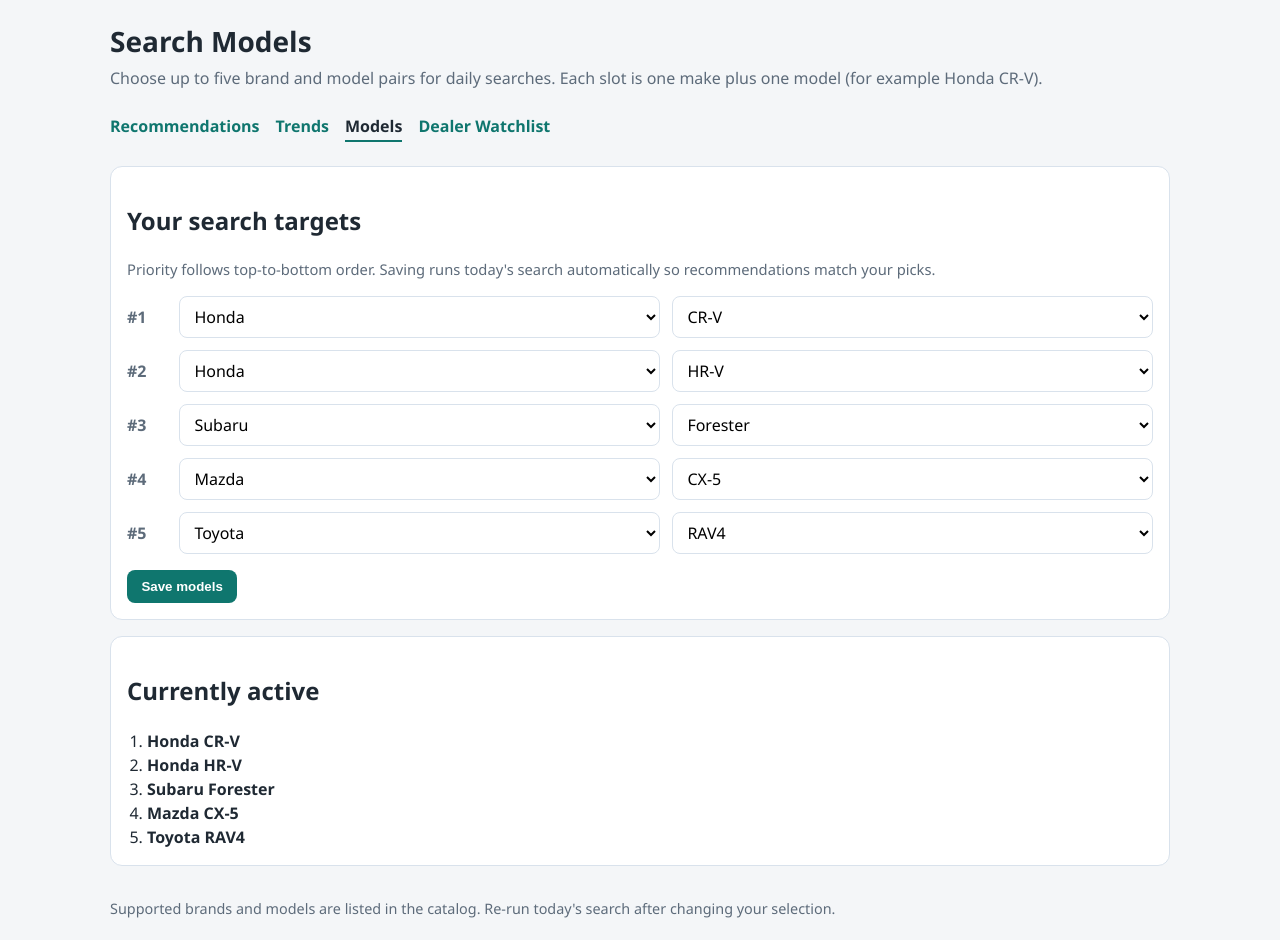
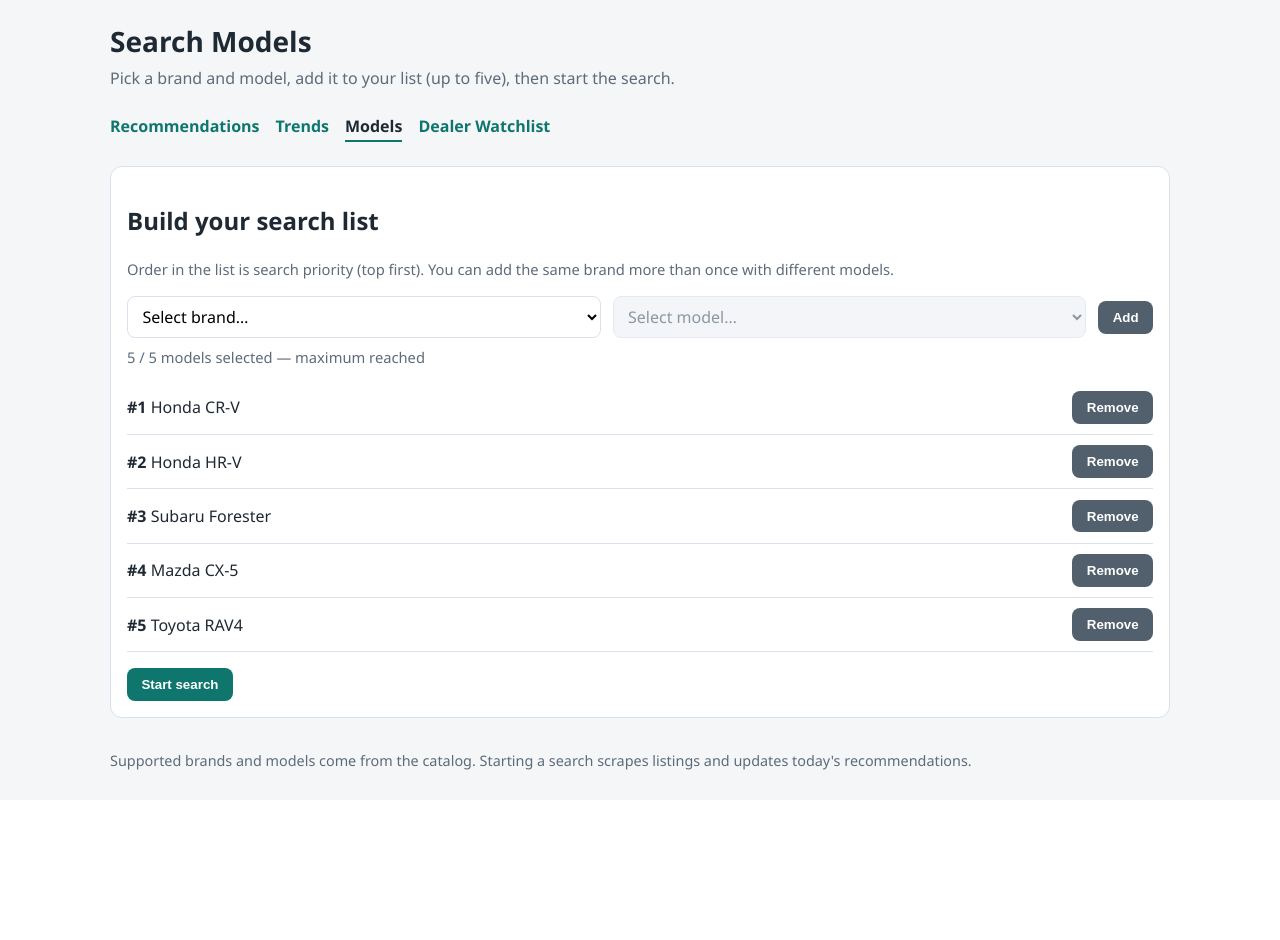
Before and after one commit to wanghuimail/used-car-hunter, a FastAPI app: page /models in a window 1280 px wide. After the commit the page ends 770 px from the top, so only its background shows below. Run offline with FastAPI, Linux system fonts and the light colour scheme.

Commit message:
Redesign Models page with add-to-list flow and separate Start search button.
Co-authored-by: Cursor <cursoragent@cursor.com>

```diff
--- a/web/app.py
+++ b/web/app.py
@@ -84,23 +84,6 @@ def _catalog_for_picker() -> list[dict]:
     ]
 
 
-def _model_picker_slots() -> list[dict]:
-    selection = get_model_selection()
-    slots: list[dict] = []
-    for index in range(5):
-        if index < len(selection):
-            slots.append(
-                {
-                    "index": index + 1,
-                    "make": selection[index]["make"],
-                    "model": selection[index]["model"],
-                }
-            )
-        else:
-            slots.append({"index": index + 1, "make": "", "model": ""})
-    return slots
-
-
 @asynccontextmanager
 async def lifespan(_: FastAPI):
     init_db()
@@ -174,6 +157,11 @@ def _nearest_snapshot(target: str, available: list[str]) -> str | None:
     return nearest_snapshot_on_or_before(target, available)
 
 
+def _schedule_search(background_tasks: BackgroundTasks) -> RedirectResponse:
+    background_tasks.add_task(_run_snapshot_job)
+    return RedirectResponse("/?search_started=1", status_code=303)
+
+
 @app.get("/", response_class=HTMLResponse)
 async def home(request: Request, selected: str | None = None, snapshot_date: str | None = None):
     today = date.today().isoformat()
@@ -222,27 +210,19 @@ async def home(request: Request, selected: str | None = None, snapshot_date: str
 
 @app.get("/models", response_class=HTMLResponse)
 async def models_page(request: Request):
-    active_models = [
-        {
-            "key": model["key"],
-            "label": format_model_label(model),
-        }
-        for model in sorted(get_models(), key=lambda item: item["priority"])
-    ]
     return templates.TemplateResponse(
         request,
         "models.html",
         {
             "catalog": get_model_catalog(),
             "catalog_json": json.dumps(_catalog_for_picker()),
-            "slots": _model_picker_slots(),
-            "active_models": active_models,
+            "selection_json": json.dumps(get_model_selection()),
         },
     )
 
 
-@app.post("/models/save")
-async def save_models(request: Request, background_tasks: BackgroundTasks):
+@app.post("/models/search")
+async def search_models(request: Request, background_tasks: BackgroundTasks):
     form = await request.form()
     submitted: list[dict[str, str]] = []
     for index in range(5):
@@ -252,10 +232,16 @@ async def save_models(request: Request, background_tasks: BackgroundTasks):
             submitted.append({"make": make, "model": model})
 
     validated = validate_model_selection(submitted)
-    if validated:
-        save_model_selection(validated)
-        return _schedule_search(background_tasks)
-    return RedirectResponse("/models", status_code=303)
+    if not validated:
+        return RedirectResponse("/models", status_code=303)
+
+    save_model_selection(validated)
+    return _schedule_search(background_tasks)
+
+
+@app.post("/models/save")
+async def save_models_legacy(request: Request, background_tasks: BackgroundTasks):
+    return await search_models(request, background_tasks)
 
 
 @app.get("/trends", response_class=HTMLResponse)
@@ -338,11 +324,6 @@ async def run_api(background_tasks: BackgroundTasks) -> JSONResponse:
     return JSONResponse({"status": "started"})
 
 
-def _schedule_search(background_tasks: BackgroundTasks) -> RedirectResponse:
-    background_tasks.add_task(_run_snapshot_job)
-    return RedirectResponse("/?search_started=1", status_code=303)
-
-
 def _normalize(value: str) -> str:
     return "".join(ch.lower() for ch in value if ch.isalnum())
 
--- a/web/static/models.js
+++ b/web/static/models.js
@@ -1,13 +1,32 @@
 (function () {
   const catalog = window.MODEL_CATALOG || [];
-  const maxSlots = 5;
+  const maxModels = 5;
+  const selections = Array.isArray(window.MODEL_SELECTION)
+    ? window.MODEL_SELECTION.map((item) => ({
+        make: item.make,
+        model: item.model,
+      }))
+    : [];
+
+  const makeSelect = document.getElementById("make-select");
+  const modelSelect = document.getElementById("model-select");
+  const addBtn = document.getElementById("add-model-btn");
+  const listEl = document.getElementById("selected-models-list");
+  const emptyEl = document.getElementById("selected-models-empty");
+  const countEl = document.getElementById("selection-count");
+  const searchBtn = document.getElementById("search-btn");
+  const form = document.getElementById("model-search-form");
 
   function modelsForMake(make) {
     const brand = catalog.find((item) => item.make === make);
     return brand ? brand.models : [];
   }
 
-  function fillModelSelect(modelSelect, make, selectedModel) {
+  function pairKey(make, model) {
+    return `${make}|${model}`;
+  }
+
+  function fillModelSelect(make) {
     modelSelect.innerHTML = "";
     const placeholder = document.createElement("option");
     placeholder.value = "";
@@ -24,66 +43,64 @@
       const option = document.createElement("option");
       option.value = model.name;
       option.textContent = model.name;
-      if (model.name === selectedModel) {
-        option.selected = true;
-      }
       modelSelect.appendChild(option);
     }
   }
 
-  function initRow(row) {
-    const makeSelect = row.querySelector(".make-select");
-    const modelSelect = row.querySelector(".model-select");
-    const selectedModel = modelSelect.dataset.selected || "";
+  function renderList() {
+    listEl.innerHTML = "";
+    selections.forEach((item, index) => {
+      const li = document.createElement("li");
+      li.innerHTML = `
+        <span><strong>#${index + 1}</strong> ${item.make} ${item.model}</span>
+        <button type="button" class="secondary remove-model-btn" data-index="${index}">Remove</button>
+      `;
+      listEl.appendChild(li);
+    });
 
-    fillModelSelect(modelSelect, makeSelect.value, selectedModel);
+    const hasItems = selections.length > 0;
+    listEl.hidden = !hasItems;
+    emptyEl.hidden = hasItems;
+    countEl.textContent = `${selections.length} / ${maxModels} models selected`;
 
-    makeSelect.addEventListener("change", () => {
-      fillModelSelect(modelSelect, makeSelect.value, "");
-    });
+    const atMax = selections.length >= maxModels;
+    addBtn.disabled = atMax;
+    searchBtn.disabled = selections.length === 0;
+    if (atMax) {
+      countEl.textContent += " — maximum reached";
+    }
   }
 
-  function init() {
-    document.querySelectorAll(".model-picker-row").forEach(initRow);
-
-    const form = document.getElementById("model-selection-form");
-    if (!form) {
+  function addSelection() {
+    const make = makeSelect.value.trim();
+    const model = modelSelect.value.trim();
+    if (!make || !model) {
+      window.alert("Choose both a brand and a model before adding.");
+      return;
+    }
+    if (selections.length >= maxModels) {
+      window.alert(`You can add up to ${maxModels} models.`);
+      return;
+    }
+    if (selections.some((item) => pairKey(item.make, item.model) === pairKey(make, model))) {
+      window.alert(`${make} ${model} is already in your list.`);
       return;
     }
 
-    form.addEventListener("submit", (event) => {
-      const pairs = [];
-      const seen = new Set();
-
-      document.querySelectorAll(".model-picker-row").forEach((row) => {
-        const make = row.querySelector(".make-select").value.trim();
-        const model = row.querySelector(".model-select").value.trim();
-        if (!make || !model) {
-          return;
-        }
-        const key = `${make}|${model}`;
-        if (seen.has(key)) {
-          return;
-        }
-        seen.add(key);
-        pairs.push({ make, model });
-      });
-
-      if (pairs.length === 0) {
-        event.preventDefault();
-        window.alert("Choose at least one brand and model.");
-        return;
+    selections.push({ make, model });
+    renderList();
+    modelSelect.value = "";
   }
 
-      if (pairs.length > maxSlots) {
-        event.preventDefault();
-        window.alert(`You can select up to ${maxSlots} models.`);
-        return;
+  function removeSelection(index) {
+    selections.splice(index, 1);
+    renderList();
   }
 
+  function writeHiddenFields() {
     const container = document.getElementById("selection-hidden-fields");
     container.innerHTML = "";
-      pairs.forEach((pair, index) => {
+    selections.forEach((pair, index) => {
       const makeInput = document.createElement("input");
       makeInput.type = "hidden";
       makeInput.name = `make_${index}`;
@@ -96,6 +113,37 @@
       modelInput.value = pair.model;
       container.appendChild(modelInput);
     });
+  }
+
+  function init() {
+    if (!makeSelect || !form) {
+      return;
+    }
+
+    fillModelSelect(makeSelect.value);
+    renderList();
+
+    makeSelect.addEventListener("change", () => {
+      fillModelSelect(makeSelect.value);
+    });
+
+    addBtn.addEventListener("click", addSelection);
+
+    listEl.addEventListener("click", (event) => {
+      const button = event.target.closest(".remove-model-btn");
+      if (!button) {
+        return;
+      }
+      removeSelection(Number(button.dataset.index));
+    });
+
+    form.addEventListener("submit", (event) => {
+      if (selections.length === 0) {
+        event.preventDefault();
+        window.alert("Add at least one brand and model before starting a search.");
+        return;
+      }
+      writeHiddenFields();
     });
   }
 
--- a/web/static/style.css
+++ b/web/static/style.css
@@ -327,6 +327,47 @@ button.secondary {
   margin: 1rem 0;
 }
 
+.model-add-row {
+  display: grid;
+  grid-template-columns: 1fr 1fr auto;
+  gap: 0.75rem;
+  align-items: center;
+  margin: 1rem 0 0.5rem;
+}
+
+.model-add-row select {
+  width: 100%;
+  padding: 0.5rem 0.65rem;
+  border: 1px solid var(--border);
+  border-radius: 8px;
+  background: var(--card);
+  font: inherit;
+}
+
+.model-add-row select:disabled {
+  background: #eef2f6;
+  color: var(--muted);
+}
+
+.selection-count {
+  margin: 0.25rem 0 0.75rem;
+}
+
+.selected-model-list {
+  list-style: none;
+  padding: 0;
+  margin: 0 0 1rem;
+}
+
+.selected-model-list li {
+  display: flex;
+  justify-content: space-between;
+  gap: 1rem;
+  align-items: center;
+  padding: 0.65rem 0;
+  border-bottom: 1px solid var(--border);
+}
+
 .model-picker-row {
   display: grid;
   grid-template-columns: 2.5rem 1fr 1fr;
@@ -363,6 +404,10 @@ button.secondary {
 }
 
 @media (max-width: 640px) {
+  .model-add-row {
+    grid-template-columns: 1fr;
+  }
+
   .model-picker-row {
     grid-template-columns: 1fr;
   }
--- a/web/templates/models.html
+++ b/web/templates/models.html
@@ -10,7 +10,7 @@
   <div class="container">
     <header>
       <h1>Search Models</h1>
-      <p>Choose up to five brand and model pairs for daily searches. Each slot is one make plus one model (for example Honda CR-V).</p>
+      <p>Pick a brand and model, add it to your list (up to five), then start the search.</p>
     </header>
 
     <nav>
@@ -21,55 +21,43 @@
     </nav>
 
     <section class="panel">
-      <h2>Your search targets</h2>
-      <p class="meta">Priority follows top-to-bottom order. Saving runs today's search automatically so recommendations match your picks.</p>
+      <h2>Build your search list</h2>
+      <p class="meta">Order in the list is search priority (top first). You can add the same brand more than once with different models.</p>
 
-      <form id="model-selection-form" method="post" action="/models/save">
-        <div class="model-picker">
-          {% for slot in slots %}
-            <div class="model-picker-row">
-              <label class="slot-label">#{{ slot.index }}</label>
-              <select class="make-select" aria-label="Brand {{ slot.index }}">
+      <div class="model-add-row">
+        <select id="make-select" aria-label="Brand">
           <option value="">Select brand…</option>
           {% for brand in catalog %}
-                  <option value="{{ brand.make }}" {% if brand.make == slot.make %}selected{% endif %}>{{ brand.make }}</option>
+            <option value="{{ brand.make }}">{{ brand.make }}</option>
           {% endfor %}
         </select>
-              <select class="model-select" aria-label="Model {{ slot.index }}" data-selected="{{ slot.model }}">
+        <select id="model-select" aria-label="Model" disabled>
           <option value="">Select model…</option>
         </select>
-            </div>
-          {% endfor %}
+        <button type="button" id="add-model-btn" class="secondary">Add</button>
       </div>
 
+      <p id="selection-count" class="meta selection-count">0 / 5 models selected</p>
+
+      <ul id="selected-models-list" class="selected-model-list"></ul>
+      <p id="selected-models-empty" class="meta">No models added yet.</p>
+
+      <form id="model-search-form" method="post" action="/models/search">
         <div id="selection-hidden-fields"></div>
-
         <div class="model-picker-actions">
-          <button type="submit">Save models</button>
+          <button type="submit" id="search-btn">Start search</button>
         </div>
       </form>
     </section>
 
-    <section class="panel">
-      <h2>Currently active</h2>
-      {% if active_models %}
-        <ol class="active-model-list">
-          {% for model in active_models %}
-            <li><strong>{{ model.label }}</strong></li>
-          {% endfor %}
-        </ol>
-      {% else %}
-        <p class="meta">No valid models selected yet.</p>
-      {% endif %}
-    </section>
-
     <footer>
-      Supported brands and models are listed in the catalog. Re-run today's search after changing your selection.
+      Supported brands and models come from the catalog. Starting a search scrapes listings and updates today's recommendations.
     </footer>
   </div>
 
   <script>
     window.MODEL_CATALOG = {{ catalog_json | safe }};
+    window.MODEL_SELECTION = {{ selection_json | safe }};
   </script>
   <script src="/static/models.js"></script>
 </body>
```
Lines whose indentation alone changed are shown as unchanged.
